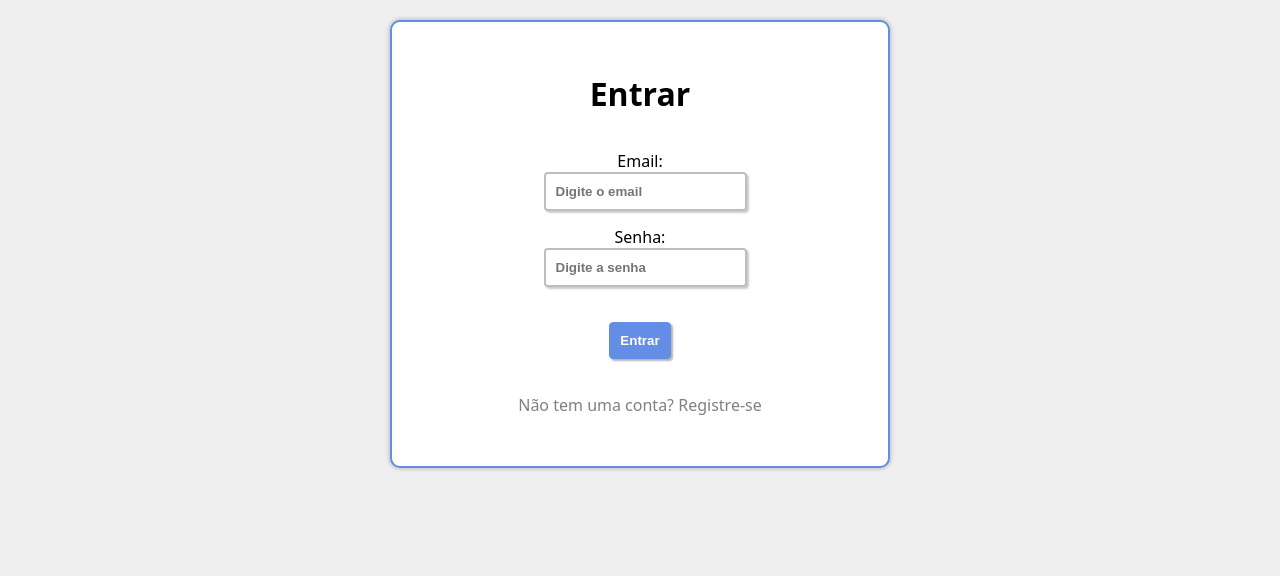
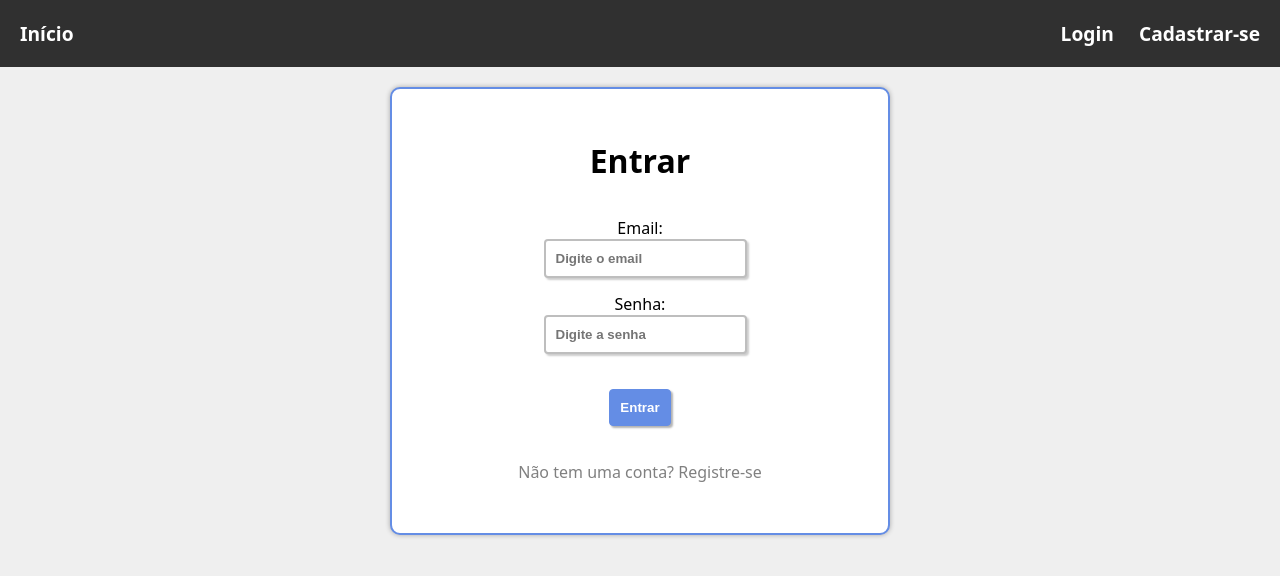
Before and after one commit to danielvaleriote/jwt-api, a React (Vite) app in the folder front-end/: page /login in a window 1280 px wide. Shown: the top 576 px of the page. Built offline with nearby package versions, Linux system fonts and the light colour scheme.

Commit message:
create Navbar

```diff
--- /dev/null
+++ b/front-end/src/components/Navbar/Navbar.scss
@@ -0,0 +1,21 @@
+.navbar {
+	background-color: #303030;
+	color: #fff;
+	display: flex;
+	justify-content: space-between;
+	padding: 20px;
+}
+
+.nav-item {
+	font-size: 1.2rem;
+	font-weight: 600;
+
+	&:hover {
+		text-shadow: 0px 0px 2px rgba(255, 255, 255, 0.5);
+	}
+}
+
+.nav-list {
+	display: flex;
+	gap: 25px;
+}
--- /dev/null
+++ b/front-end/src/components/Navbar/index.jsx
@@ -0,0 +1,23 @@
+import "./Navbar.scss";
+import { Link } from "react-router-dom"
+
+import { useContext } from "react";
+import authContext from "../../context/authContext";
+
+const Navbar = () => {
+	const context = useContext(authContext);
+
+	return (
+		<nav className="navbar">
+			<ul className="left-items nav-list">
+				<Link className="nav-item" to="/">Início</Link>
+			</ul>
+			<ul className="right-items nav-list">
+				<Link className="nav-item" to="/login">Login</Link>
+				<Link className="nav-item" to="/register">Cadastrar-se</Link>
+			</ul>
+		</nav>
+	);
+};
+
+export default Navbar;
--- a/front-end/src/main.jsx
+++ b/front-end/src/main.jsx
@@ -3,6 +3,7 @@ import ReactDOM from 'react-dom/client';
 import {BrowserRouter, Routes, Route} from 'react-router-dom';
 import AuthProvider from "./context/AuthProvider";
 import App from './App';
+import Navbar from './components/Navbar';
 
 import Register from './pages/Register';
 import Login from "./pages/Login";
@@ -10,6 +11,7 @@ import Login from "./pages/Login";
 ReactDOM.createRoot(document.getElementById('root')).render(
   <AuthProvider value={{ authenticated: false }}>
   <BrowserRouter>
+    <Navbar />
     <Routes>
         <Route path='/' element={<App />} />
         <Route path='/register' element={<Register />} />
--- a/front-end/src/pages/Login.jsx
+++ b/front-end/src/pages/Login.jsx
@@ -5,6 +5,8 @@ import authContext from "../context/authContext";
 
 import Modal from "../components/Modal";
 import { showModal, defaultModalState } from "../utils/modal";
+import api from "../api/axios";
+import { useNavigate } from "react-router-dom";
 
 const Login = () => {
 	const [email, setEmail] = useState("");
@@ -12,9 +14,11 @@ const Login = () => {
 	const [modal, setModal] = useState(defaultModalState);
 
 	const context = useContext(authContext);
+	const navigate = useNavigate();
 
 	const submitHandler = (e) => {
 		e.preventDefault();
+
 		if (!email || !password) return alert("Você precisa fornecer um e-mail e uma senha.");
 
 		email.trim();
@@ -22,8 +26,9 @@ const Login = () => {
 		sendCredentials("login", {email, password})
 			.then(({ data }) => {
 
-				setEmail("");
-				setPassword("");
+				const token = data.accessToken;
+				api.defaults.headers.common["Authorization"] = `Bearer ${token}`;
+
 			})
 			.catch(err => {
 				let errMessage;
--- a/front-end/src/pages/Register.jsx
+++ b/front-end/src/pages/Register.jsx
@@ -5,6 +5,8 @@ import authContext from "../context/authContext";
 
 import Modal from "../components/Modal";
 import { showModal, defaultModalState } from "../utils/modal";
+import { useNavigate } from "react-router-dom";
+import api from "../api/axios";
 
 const Register = () => {
 	const [email, setEmail] = useState("");
@@ -12,6 +14,7 @@ const Register = () => {
 	const [modal, setModal] = useState(defaultModalState);
 
 	const context = useContext(authContext);
+	const navigate = useNavigate();
 
 	const submitHandler = async (e) => {
 		e.preventDefault();
```
